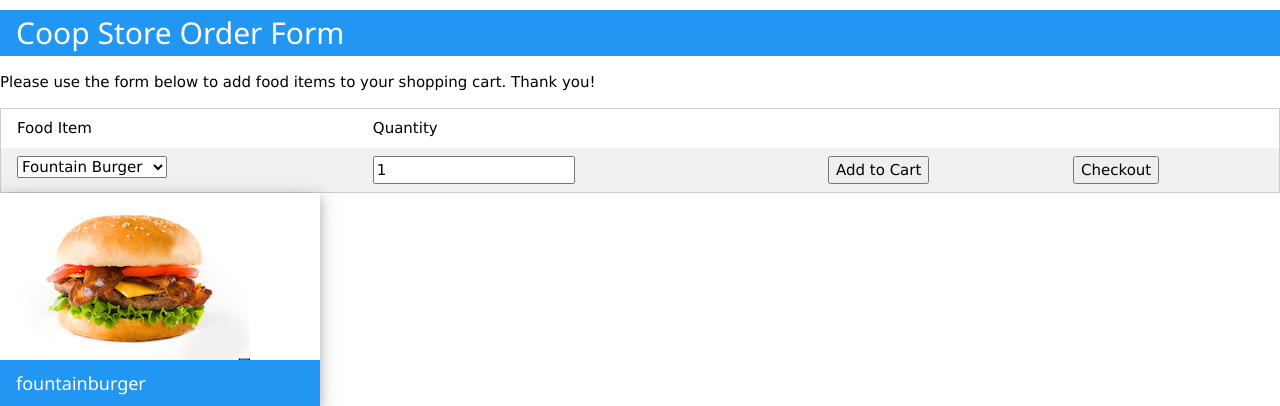
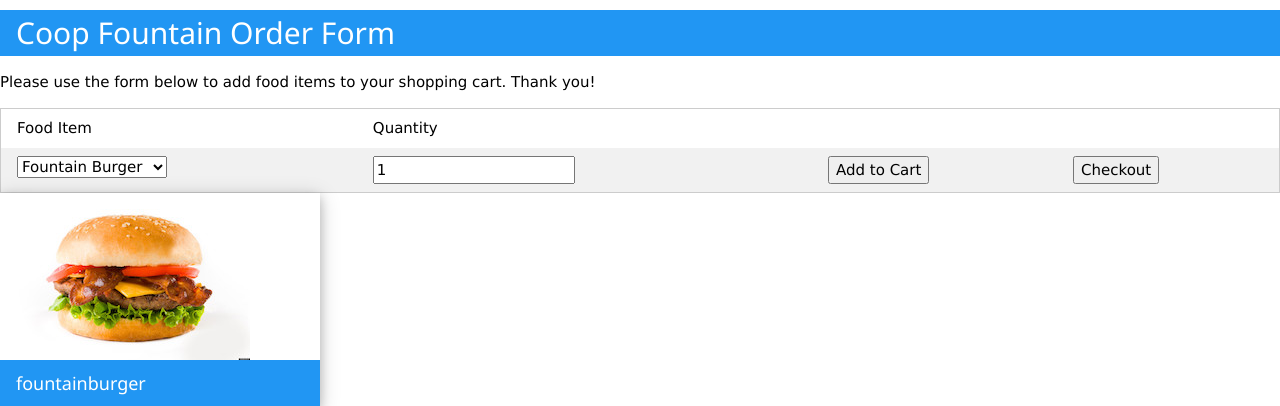
Before and after one commit to NolanJMcCafferty/Coop-Online, a PHP site: page / in a window 1280 px wide. Shown: the top 406 px of the page. Run offline with PHP 8.4, Linux system fonts and the light colour scheme; data that the repository does not hold is empty; some libraries are stand-ins or nearby versions.

Commit message:
Update orderForm.php

```diff
--- a/application/view/orderForm.php
+++ b/application/view/orderForm.php
@@ -1,8 +1,5 @@
 <?php
 session_start();
-if (!empty($_SESSION)){
-  session_regenerate_id(TRUE);
-}
 ?>
 
 <!DOCTYPE html>
@@ -55,7 +52,7 @@ function clearMessage () {
      update the image to match. -->
 <body onload="setDefaultVarietyAndQuantity(); updateImage();">
 
-<h2 class="w3-container w3-blue">Coop Store Order Form</h2>
+<h2 class="w3-container w3-blue">Coop Fountain Order Form</h2>
 
 <p>Please use the form below to add food items to your shopping cart.
 Thank you!</p>
```
